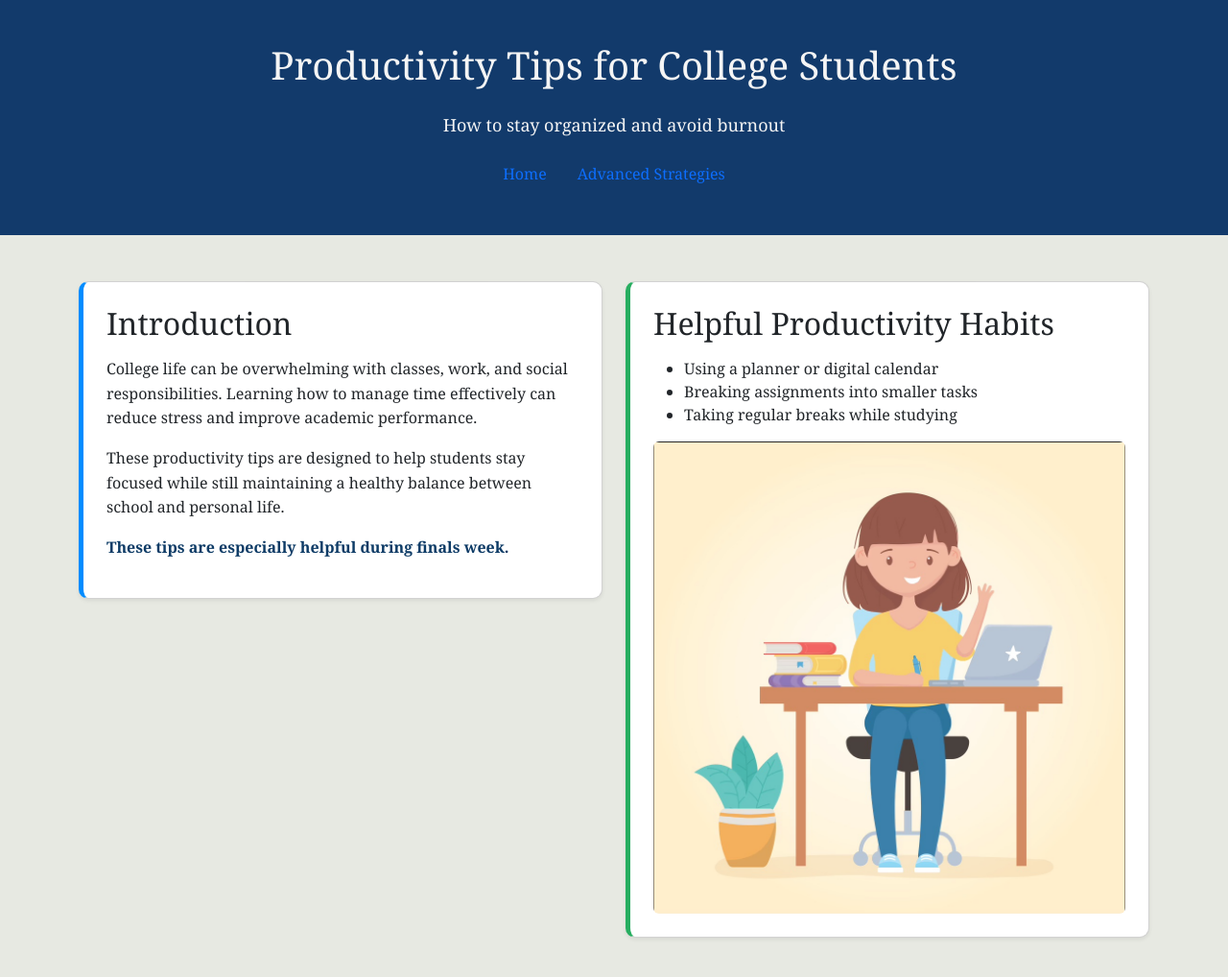
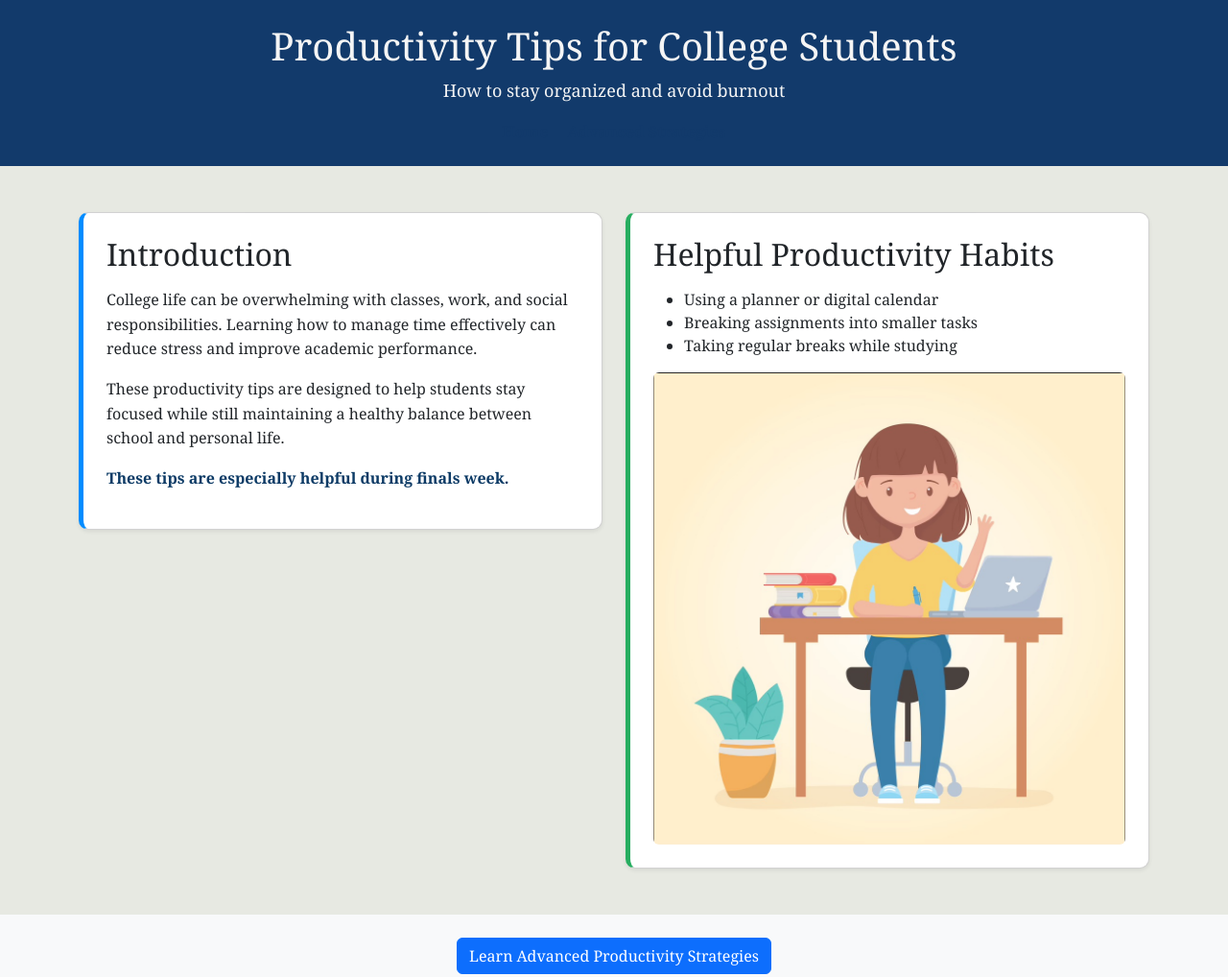
Before and after one commit to imbozen/Educational-Webpage, a plain HTML site: page index.html in a window 1280 px wide. Shown: the top 1018 px of the page at 96% size. Drawn offline with nearby package versions, Linux system fonts and the light colour scheme; files that its build step writes are made by us from their sources.

Commit message:
Final polish Part 2: cleaned CSS

```diff
--- a/index.html
+++ b/index.html
@@ -12,15 +12,15 @@
 
 <body>
 
-    <header>
-        <h1 class="text-center my-4">Productivity Tips for College Students</h1>
-        <p class="subtitle">How to stay organized and avoid burnout </p>
+    <header class="text-center py-4">
+    <h1>Productivity Tips for College Students</h1>
+    <p class="subtitle">How to stay organized and avoid burnout</p>
 
-        <nav class="nav justify-content-center mb-4">
-            <a class="nav-link" href="index.html">Home</a>
-            <a class="nav-link" href="page2.html">Advanced Strategies</a>
-        </nav>
-    </header>
+    <nav class="mt-3">
+        <a href="index.html" class="me-3">Home</a>
+        <a href="page2.html">Advanced Strategies</a>
+    </nav>
+</header>
 
     <main class="container my-5">
 
--- a/style.css
+++ b/style.css
@@ -4,7 +4,7 @@ body {
 }
 
 header {
-     background-color: #123a6b;  /* darker */
+     background-color: #123a6b !important;  /* darker */
     color: whitesmoke;
     padding: 20px;
     text-align: center;
@@ -100,7 +100,7 @@ header a:focus {
 }
 
 header a {
-    color: #ffffff;
+    color: #123a6b;
     font-weight: bold;
     text-decoration: none;
 }
```
